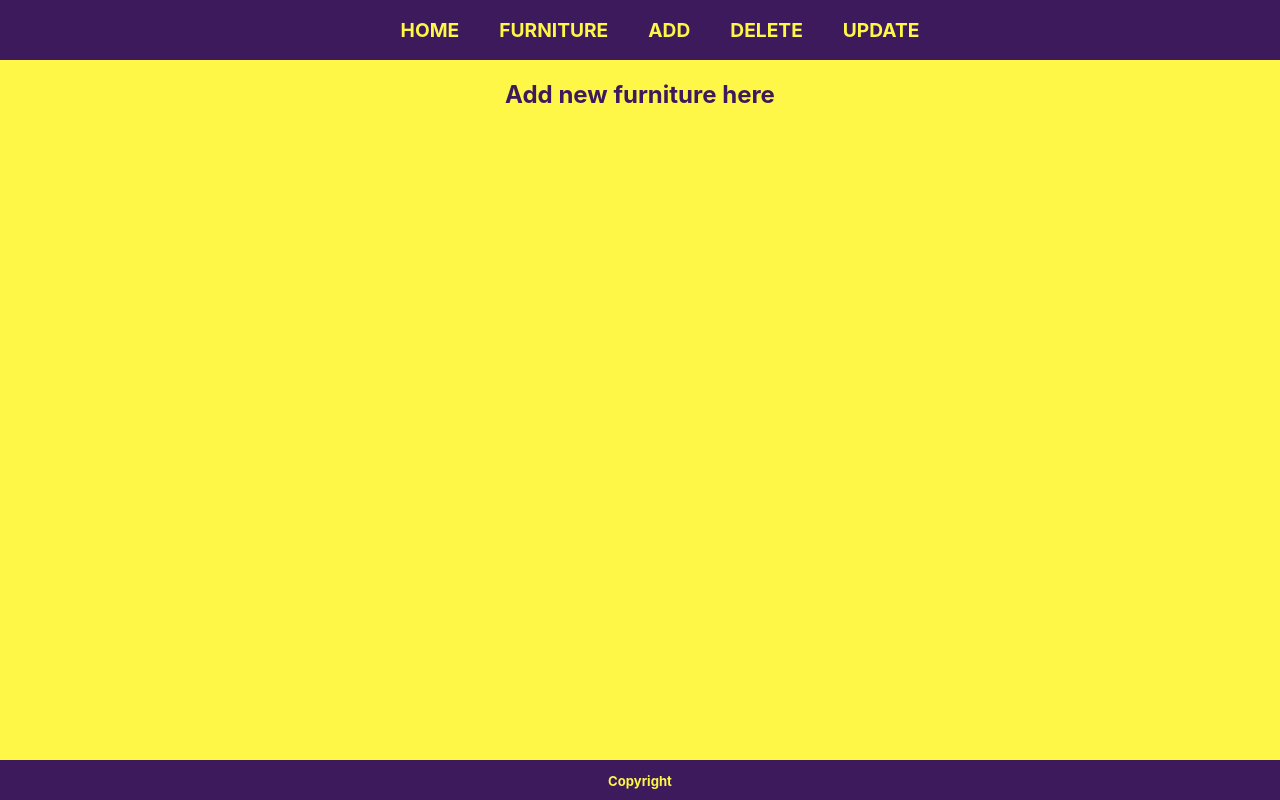
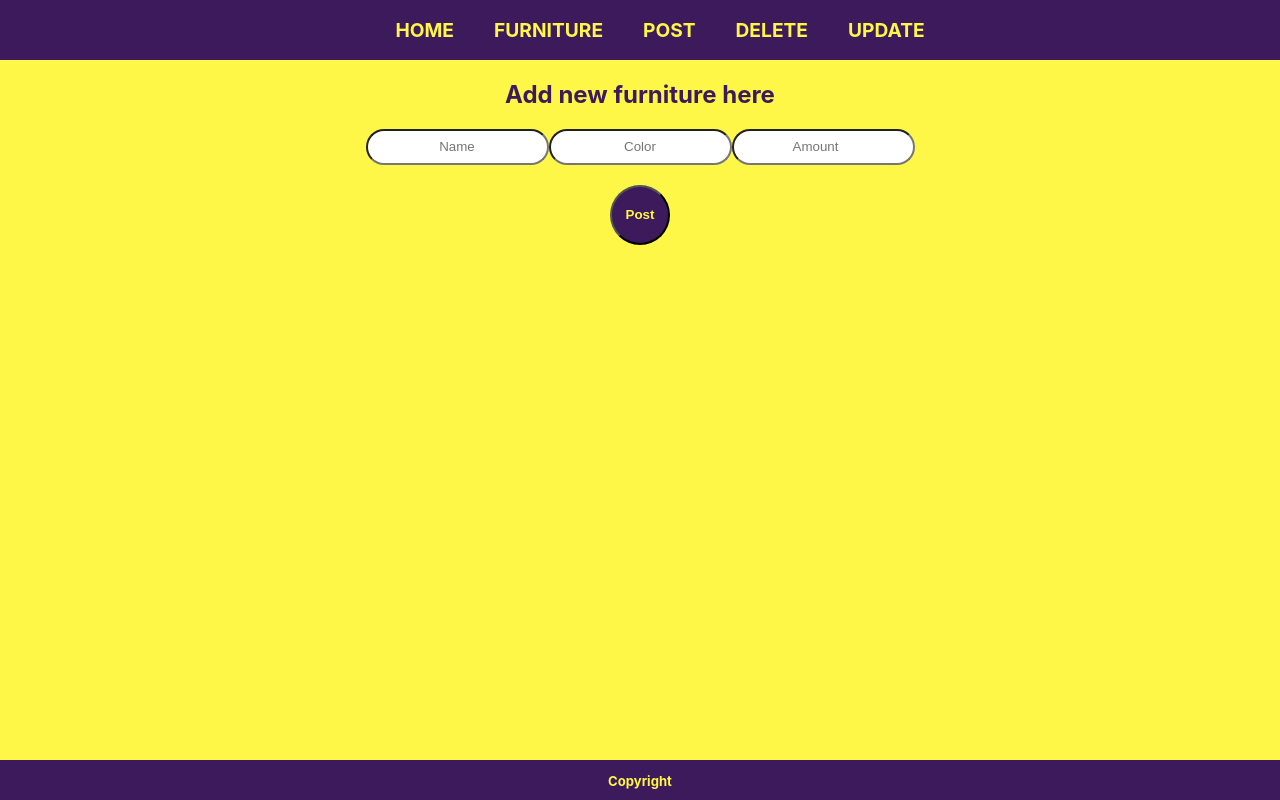
Before and after one commit to stommi/reactFetchFullCrudFront, a React (Create React App) app: page /add in a window 1280 px wide. Built offline with nearby package versions, Linux system fonts and the light colour scheme.

Commit message:
post started

```diff
--- a/src/components/PostFurniture.js
+++ b/src/components/PostFurniture.js
@@ -1,10 +1,60 @@
 import React, {Component} from 'react';
 
 class PostFurniture extends Component {
+    constructor() {
+        super();
+        this.state = {
+            nimi: "",
+            vari: "",
+            lkm: ""
+        };
+
+        this.handleChange = this.handleChange.bind(this)
+    }
+
+    handleChange() {
+        this.setState({})
+    }
+
+
+
     render() {
         return (
             <div>
                 <h2>Add new furniture here</h2>
+                <input
+                    className="CrudInput"
+                    type="text"
+                    name="nimi"
+                    value={this.state.nimi}
+                    onChange={this.handleChange}
+                    placeholder="Name"
+                />
+
+                <input
+                    className="CrudInput"
+                    type="text"
+                    name="vari"
+                    value={this.state.vari}
+                    onChange={this.handleChange}
+                    placeholder="Color"
+                />
+
+                <input
+                    className="CrudInput"
+                    type="number"
+                    name="lkm"
+                    value={this.state.lkm}
+                    onChange={this.handleChange}
+                    placeholder="Amount"
+                />
+                <br/><br/>
+                <button
+                    type="submit"
+                    className="CrudButton">
+                    Post
+                </button>
+
             </div>
         );
     }
--- a/src/components/TopPanel.js
+++ b/src/components/TopPanel.js
@@ -58,7 +58,7 @@ function TopPanel() {
                         </li>
 
                         <li>
-                            <Link to="/add">ADD</Link>
+                            <Link to="/add">POST</Link>
                         </li>
 
                         <li>
```
Also changed, not shown: src/components/FurnitureUnit.js (+8 -0 lines).
